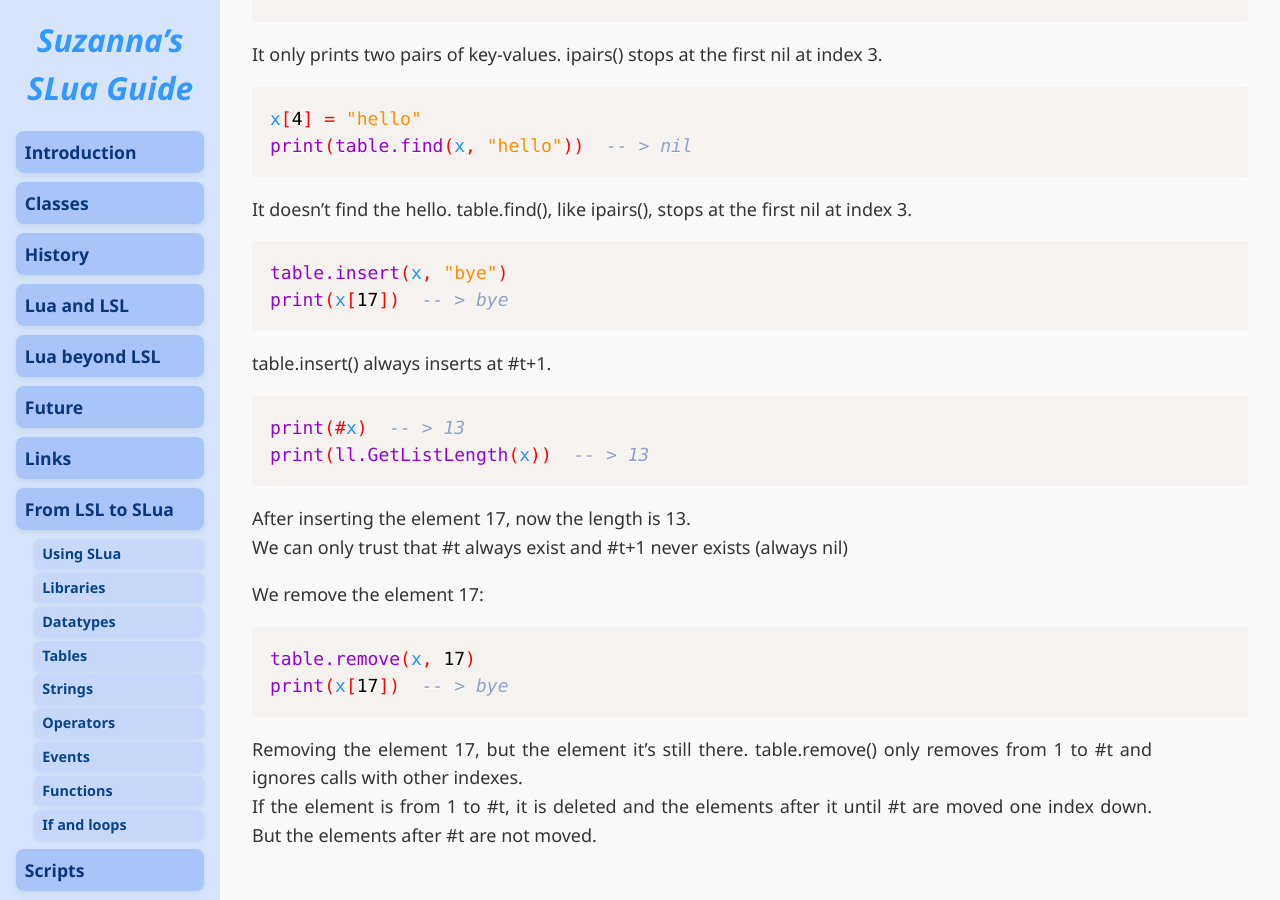
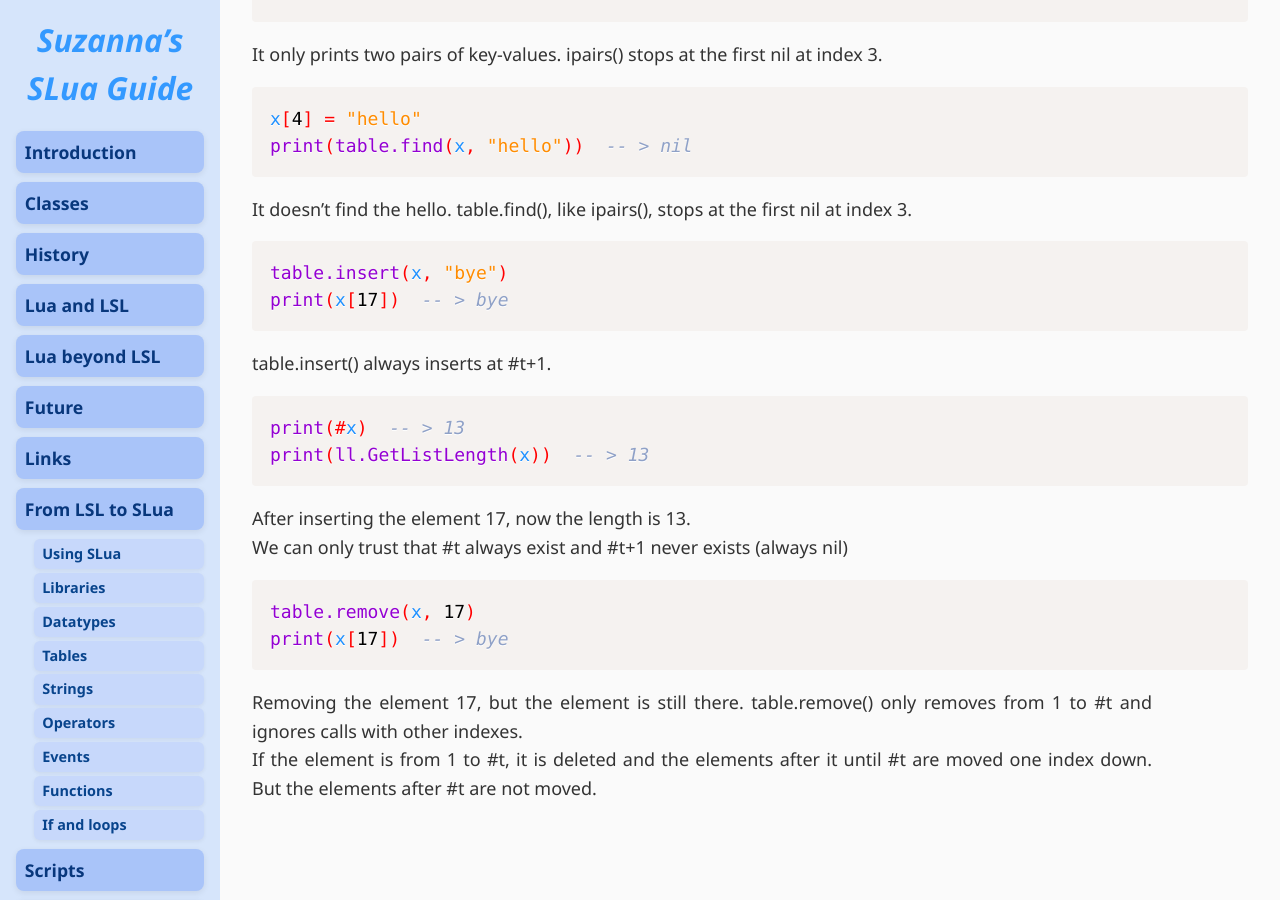
Before and after one commit to Suzanna-Linn/slua, a Jekyll site: the page built from docs/moving-lists.md, in a window 1280 px wide and 900 px high, scrolled down 10245 px. Built offline with Jekyll 4.4.1, drawn with Linux system fonts in a browser that asks for light colours; nearby versions of some CDN libraries; our own code applies the rules of GitHub Pages for plain Markdown files; comment, search, counter and statistics services are not loaded.

Commit message:
Update moving-lists.md

```diff
--- a/docs/moving-lists.md
+++ b/docs/moving-lists.md
@@ -315,8 +315,7 @@ print(ll.GetListLength(x))  -- > 13</code></pre>
 After inserting the element 17, now the length is 13.
 We can only trust that #t always exist and #t+1 never exists (always nil)
 
-We remove the element 17:
 <pre class="language-slua"><code class="language-slua">table.remove(x, 17)
 print(x[17])  -- > bye</code></pre>
-Removing the element 17, but the element it's still there. table.remove() only removes from 1 to #t and ignores calls with other indexes.
+Removing the element 17, but the element is still there. table.remove() only removes from 1 to #t and ignores calls with other indexes.
 If the element is from 1 to #t, it is deleted and the elements after it until #t are moved one index down. But the elements after #t are not moved.
```
